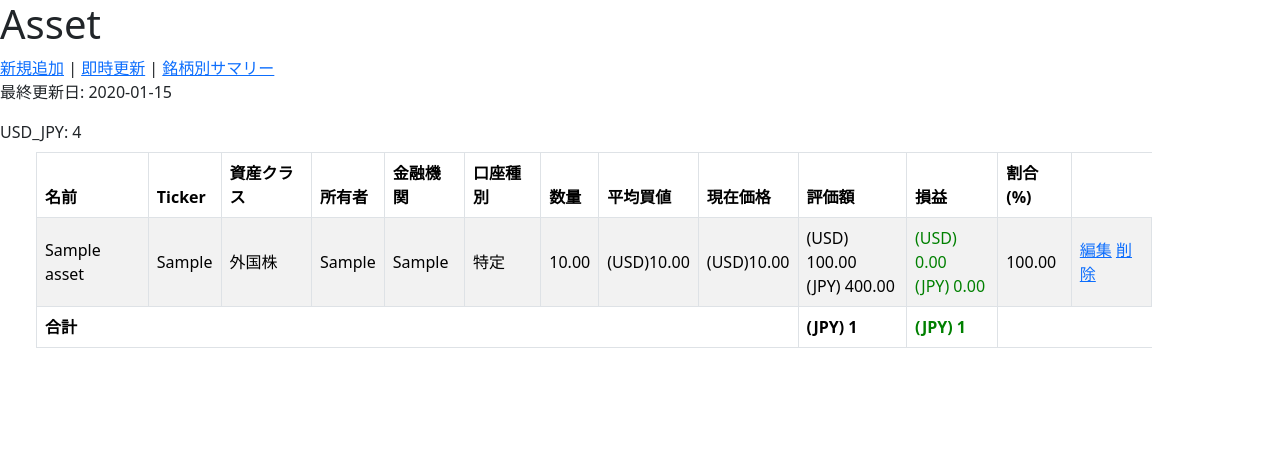
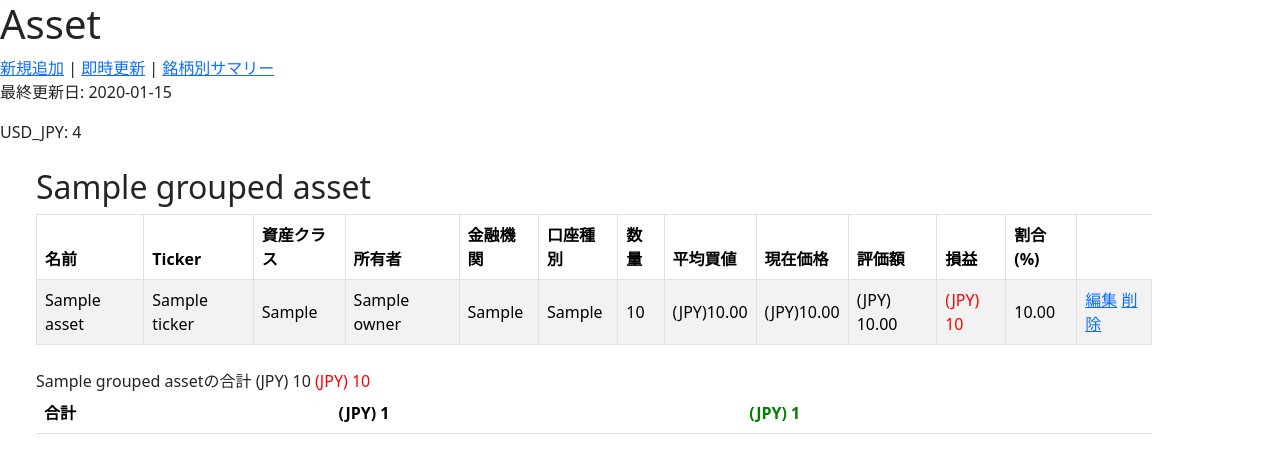
Before and after one commit to kyamawaki/PortfolioManagerDjango, a Django app: template web/StockFlow/portfolio/templates/portfolio/asset_list.html in a window 1280 px wide. Shown: the top 473 px of the page. Run offline with Django 5.2, Linux system fonts and the light colour scheme; tables that the repository leaves empty hold one stand-in row (values such as "Sample post"); the template is opened without the code that fills it: values that come from a table or form of the project are taken from there, most other values are stand-ins (such as "Sample title", 1, 10 or a date in 2020); lists and menus that the app fills with data are empty.

Commit message:
Split the table by asset class

```diff
--- a/web/StockFlow/portfolio/templates/portfolio/asset_list.html
+++ b/web/StockFlow/portfolio/templates/portfolio/asset_list.html
@@ -61,14 +61,16 @@
     {% endif %}
 
     <div class="container mx-4 my-2">
-      <table class="table table-striped table-hover table-bordered align-middle">
+      {% for class_label, class_data in grouped_assets.items %}
+        <h2 class="mt-4">{{ class_label }}</h2>
+        <table class="table table-striped table-hover table-bordered align-middle mb-4">
           <thead>
             <tr>
                 <th>名前</th><th>Ticker</th><th>資産クラス</th><th>所有者</th><th>金融機関</th><th>口座種別</th><th>数量</th><th>平均買値</th><th>現在価格</th><th>評価額</th><th>損益</th><th>割合(%)</th>
             </tr>
           </thead>
           <tbody>
-          {% for asset in assets %}
+            {% for asset in class_data.assets %}
             <tr>
               <td>{{ asset.name }}</td>
               <td>{{ asset.ticker }}</td>
@@ -85,14 +87,14 @@
                       (USD){{ asset.average_price_usd|floatformat:2|intcomma}}<br>
                       (JPY){{ asset.average_price_jpy|floatformat:2|intcomma}}
                   {% elif asset.is_usmmf_asset or asset.is_uscash_asset %}
-                    (JPY){{ asset.average_price_jpy|floatformat:2|intcomma}}
+                      (USD){{ asset.average_price_usd|floatformat:2|intcomma}}
                   {% else %}
                       (JPY){{ asset.average_price_jpy|floatformat:2|intcomma}}
                   {% endif %}
               </td>
               <!-- 現在価格 -->
               <td>
-                {% if asset.is_usstock_asset or asset.is_usbnd_asset %}
+                  {% if asset.is_foreign_asset %}
                       (USD){{ asset.current_price_usd|floatformat:2|intcomma}}
                   {% else %}
                       (JPY){{ asset.current_price_jpy|floatformat:2|intcomma}}
@@ -134,6 +136,23 @@
             </tr>
             {% endfor %}
           </tbody>
+        </table>
+        <!-- 資産クラスごとの合計 -->
+        <tfoot>
+          <tr style="background-color: #f5f5f5; font-weight: bold;">
+            <td colspan="9">{{ class_label }}の合計</td>
+            <td>(JPY) {{ class_data.valuation_jpy|floatformat:0|intcomma }}</td>
+            <td>
+              {% if class_data.profit_jpy >= 0 %}
+                  <span style="color:green;">(JPY) {{ class_data.profit_jpy|floatformat:0|intcomma }}</span>
+              {% else %}
+                  <span style="color:red;">(JPY) {{ class_data.profit_jpy|floatformat:0|intcomma }}</span>
+              {% endif %}
+            </td>
+          </tr>
+        </tfoot>
+      {% endfor %}
+      <table class="table">
         <tfoot>
           <tr>
             <th colspan="9">合計</th>
```
Also changed, not shown: web/StockFlow/portfolio/views/asset_views.py (+23 -6 lines). Lines whose indentation alone changed are shown as unchanged.
